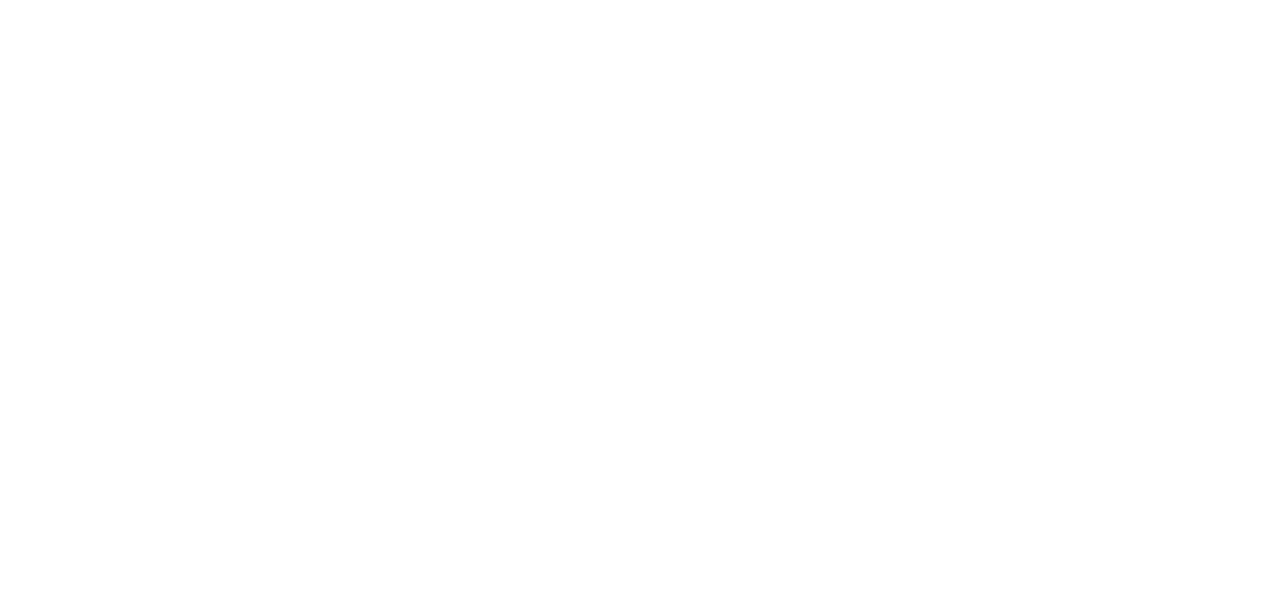
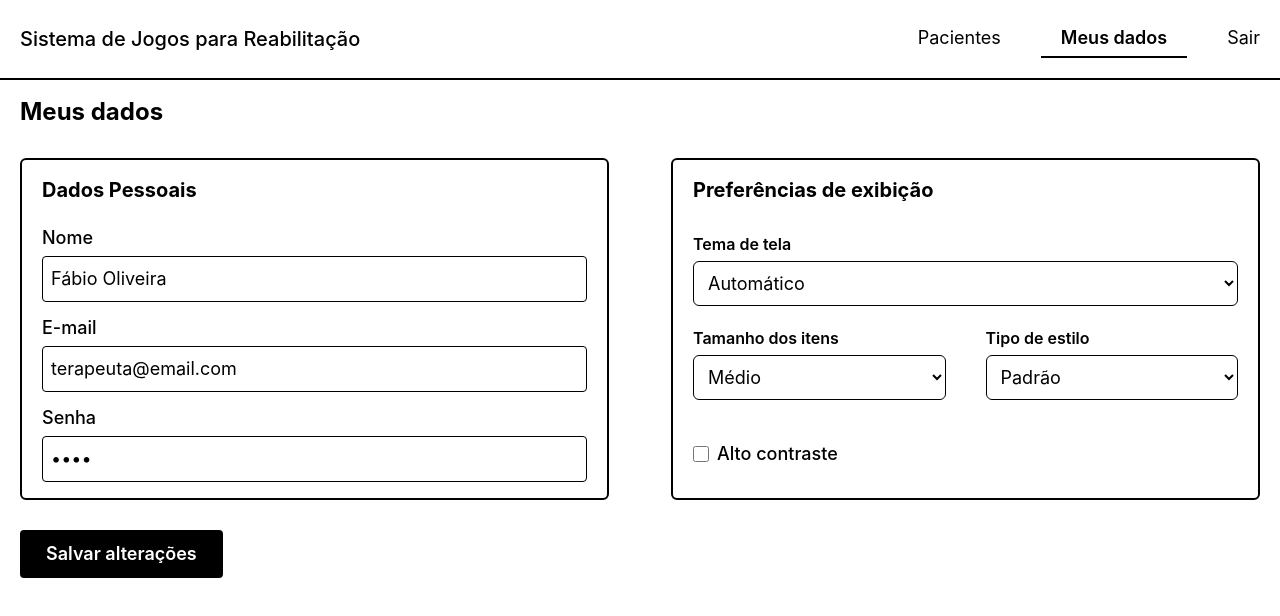
Before and after one commit to LucasDeComi/Jogos-IC, a React (Vite) app in the folder frontend/web/: page /settings in a window 1280 px wide. Before the commit this address had no page. Shown: the top 616 px of the page. Built offline with nearby package versions, Linux system fonts and the light colour scheme.

Commit message:
Adicionando página de configurações para o terapeuta

```diff
--- a/frontend/web/src/components/ui/Button.jsx
+++ b/frontend/web/src/components/ui/Button.jsx
@@ -1,6 +1,7 @@
-export default function Button({ type, large = false, onClick, children }) {
+export default function Button({ type, large = false, onClick, buttonType = "button", children }) {
   return (
     <button
+      type={buttonType}
       className={`font-semibold text-lg py-2 border-2 border-black rounded-sm cursor-pointer
         ${type === "primary" ? "bg-black text-white" : "bg-white text-black"}
         ${large ? "px-12" : "px-6"}
--- a/frontend/web/src/components/ui/Select.jsx
+++ b/frontend/web/src/components/ui/Select.jsx
@@ -5,7 +5,7 @@
             <select
                 value={value}
                 onChange={onChange}
-                className="px-2.5 py-2 border-2 border-black rounded-md"
+                className="p-2.5 border border-black rounded-md"
             >
                 {children}
             </select>
--- a/frontend/web/src/components/ui/Subtitle.jsx
+++ b/frontend/web/src/components/ui/Subtitle.jsx
@@ -1,5 +1,5 @@
-export default function Subtitle({ children }) {
+export default function Subtitle({ children, className = "" }) {
   return (
-    <h2 className="font-bold text-xl">{ children }</h2>
+    <h2 className={`font-bold text-xl ${className}`}>{ children }</h2>
   )
 }
--- a/frontend/web/src/context/AppProvider.jsx
+++ b/frontend/web/src/context/AppProvider.jsx
@@ -1,9 +1,12 @@
-import { PatientProvider } from "./PatientContext"
+import { PatientProvider } from "./PatientContext";
+import { TherapistProvider } from "./TherapistContext";
 
 export default function AppProvider({ children }) {
   return (
     <PatientProvider>
+      <TherapistProvider>
         {children}
+      </TherapistProvider>
     </PatientProvider>
   )
 }
--- a/frontend/web/src/context/PatientContext.jsx
+++ b/frontend/web/src/context/PatientContext.jsx
@@ -1,5 +1,4 @@
 import { createContext, useState } from "react";
-import Swal from "sweetalert2";
 import Patient from "../utils/Patient"
 
 export const PatientContext = createContext();
@@ -24,7 +23,7 @@
     function editPatient(id, theme, style, itemsSize, contrast, useSymbols) {
         setPatients(patients.map(patient =>
             patient.id == id
-            ? {...patient, theme: theme, style: style, itemsSize: itemsSize, contrast: contrast, useSymbols: useSymbols}
+            ? {...patient, theme, style, itemsSize, contrast, useSymbols}
             : patient
         ))
     }
--- /dev/null
+++ b/frontend/web/src/context/TherapistContext.jsx
@@ -0,0 +1,29 @@
+import { createContext, useState } from "react";
+import Therapist from "../utils/Therapist";
+
+export const TherapistContext = createContext();
+
+export function TherapistProvider({ children }) {
+    const [therapist, setTherapist] = useState(
+        new Therapist("Fábio Oliveira", "terapeuta@email.com", "1234")
+    );
+
+    function editTherapist(name, email, password, theme, style, itemsSize, contrast) {
+        setTherapist({
+            ...therapist,
+            name,
+            email,
+            password,
+            theme,
+            style,
+            itemsSize,
+            contrast
+        })
+    }
+
+    return (
+        <TherapistContext.Provider value={{ therapist, editTherapist }}>
+            { children }
+        </TherapistContext.Provider>
+    )
+}
--- a/frontend/web/src/pages/PatientSettings.jsx
+++ b/frontend/web/src/pages/PatientSettings.jsx
@@ -1,6 +1,7 @@
 import { useState, useContext } from "react";
 import { useParams, useNavigate } from "react-router-dom";
 import { PatientContext } from "../context/PatientContext";
+import Swal from "sweetalert2";
 import Button from "../components/ui/Button";
 import Title from "../components/ui/Title";
 import Panel from "../components/ui/Panel";
@@ -24,17 +25,29 @@
   function editSettings() {
     editPatient(id, theme, style, itemsSize, contrast, useSymbols);
     navigate(`/patients/${id}`);
+    Swal.fire({
+      title: "Configurações editadas com sucesso!",
+      icon: "success",
+      toast: true,
+      position: "bottom-end",
+      showConfirmButton: false,
+      timer: 1500,
+      timerProgressBar: true,
+      customClass: {
+          popup: "swal2-toast"
+      }
+    });
   }
 
   return (
-    <section className="flex flex-col items-start gap-5">
+    <form className="flex flex-col items-start gap-5">
       <div className="relative flex items-center w-full">
         <Button onClick={() => navigate(`/patients/${id}`)}>&larr; Voltar</Button>
         <Title className="absolute left-1/2 -translate-x-1/2 whitespace-nowrap">
           Configurações do paciente
         </Title>
       </div>
-      <div className="px-10 w-full">
+      <section className="px-10 w-full">
         <Panel>
           <div className="flex gap-5 items-center w-full px-5 py-3 border-b-2 border-black">
             <span className="text-[16px]">Prontuário: {patient.id}</span>
@@ -93,11 +106,11 @@
             />
           </form>
         </Panel>
-      </div>
+      </section>
       <div className="flex gap-5">
         <Button type="primary" onClick={() => editSettings()}>Salvar alterações</Button>
         <Button onClick={() => navigate(`/patients/${id}`)}>Cancelar</Button>
       </div>
-    </section>
+    </form>
   );
 }
--- /dev/null
+++ b/frontend/web/src/pages/TherapistSettings.jsx
@@ -0,0 +1,122 @@
+import { useState, useContext } from "react";
+import { useNavigate } from "react-router-dom";
+import { TherapistContext } from "../context/TherapistContext";
+import Swal from "sweetalert2"
+import Title from "../components/ui/Title";
+import Subtitle from "../components/ui/Subtitle";
+import Panel from "../components/ui/Panel";
+import Input from "../components/ui/Input";
+import Select from "../components/ui/Select";
+import Checkbox from "../components/ui/Checkbox";
+import Button from "../components/ui/Button";
+
+export default function TherapistSettings() {
+    const { therapist, editTherapist } = useContext(TherapistContext);
+
+    const [name, setName] = useState(therapist.name);
+    const [email, setEmail] = useState(therapist.email);
+    const [password, setPassword] = useState(therapist.password);
+    const [theme, setTheme] = useState(therapist.theme);
+    const [style, setStyle] = useState(therapist.style);
+    const [itemsSize, setItemsSize] = useState(therapist.itemsSize);
+    const [contrast, setContrast] = useState(therapist.contrast);
+
+    const navigate = useNavigate();
+
+    function editSettings() {
+        if(!name || !email || !password) {
+            Swal.fire({
+                title: "Todos os dados pessoais são obrigatórios.",
+                confirmButtonColor: "black"
+            });
+            return;
+        }
+
+        editTherapist(name, email, password, theme, style, itemsSize, contrast);
+
+        navigate("/patients");
+
+        Swal.fire({
+            title: "Dados editados com sucesso!",
+            icon: "success",
+            toast: true,
+            position: "bottom-end",
+            showConfirmButton: false,
+            timer: 1500,
+            timerProgressBar: true,
+            customClass: {
+                popup: "swal2-toast"
+            }
+        });
+    }
+
+    return (
+        <form className="flex flex-col items-start gap-7.5">
+            <Title>Meus dados</Title>
+            <section className="w-full flex justify-between gap-[5%]">
+                <Panel className="flex flex-col gap-3 px-5 py-4">
+                    <Subtitle className="mb-2">Dados Pessoais</Subtitle>
+                    <Input
+                        label="Nome"
+                        value={name}
+                        onChange={(e) => setName(e.target.value)}
+                    />
+                    <Input
+                        type="email"
+                        label="E-mail"
+                        value={email}
+                        onChange={(e) => setEmail(e.target.value)}
+                    />
+                    <Input
+                        type="password"
+                        label="Senha"
+                        value={password}
+                        onChange={(e) => setPassword(e.target.value)}
+                    />
+                </Panel>
+                <Panel className="flex flex-col gap-5 px-5 py-4">
+                    <Subtitle className="mb-2">Preferências de exibição</Subtitle>
+                    <Select
+                        label="Tema de tela"
+                        value={theme}
+                        onChange={(e) => setTheme(e.target.value)}
+                    >
+                        <option value="light">Claro</option>
+                        <option value="dark">Escuro</option>
+                        <option value="auto">Automático</option>
+                    </Select>
+                    <div className="flex gap-10 mb-5">
+                        <div className="flex-1">
+                            <Select
+                                label="Tamanho dos itens"
+                                value={itemsSize}
+                                onChange={(e) => setItemsSize(e.target.value)}
+                            >
+                                <option value="small">Pequeno</option>
+                                <option value="medium">Médio</option>
+                                <option value="big">Grande</option>
+                            </Select>
+                        </div>
+                        <div className="flex-1">
+                            <Select
+                                label="Tipo de estilo"
+                                value={style}
+                                onChange={(e) => setStyle(e.target.value)}
+                            >
+                                <option value="standart">Padrão</option>
+                                <option value="compact">Reduzido</option>
+                                <option value="elegant">Elegante</option>
+                            </Select>
+                        </div>
+                    </div>
+                    <Checkbox
+                        label="Alto contraste"
+                        checked={contrast}
+                        onChange={(e) => setContrast(e.target.checked)}
+                    />
+                </Panel>
+            </section>
+            <Button type="primary" onClick={() => editSettings()}>Salvar alterações</Button>
+        </form>
+    )
+}
--- a/frontend/web/src/routes/AppRoutes.jsx
+++ b/frontend/web/src/routes/AppRoutes.jsx
@@ -4,6 +4,7 @@
 import RegisterPatient from "../pages/RegisterPatient";
 import ViewPatient from "../pages/ViewPatient";
 import PatientSettings from "../pages/PatientSettings";
+import TherapistSettings from "../pages/TherapistSettings";
 
 export default function AppRoutes() {
   return (
@@ -13,6 +14,7 @@
         <Route path="/patients/register" element={<RegisterPatient />}/>
         <Route path="/patients/:id" element={<ViewPatient />}/>
         <Route path="/patients/settings/:id" element={<PatientSettings />}/>
+        <Route path="/settings" element={<TherapistSettings />}/>
       </Route>
     </Routes>
   )
--- /dev/null
+++ b/frontend/web/src/utils/Therapist.js
@@ -0,0 +1,22 @@
+import { therapistSettings as settings } from "./settings";
+
+export default class Therapist {
+    constructor(_name, _email, _password) {
+        this.name = _name;
+        this.email = _email;
+        this.password = _password;
+        this.theme = settings.theme;
+        this.style = settings.style;
+        this.itemsSize = settings.itemsSize;
+        this.contrast = settings.contrast;
+        this.useSymbols = settings.useSymbols;
+    }
+
+    updateSettings(_theme, _style, _itemsSize, _contrast, _useSymbols) {
+        this.theme = _theme;
+        this.style = _style;
+        this.itemsSize = _itemsSize;
+        this.contrast = _contrast;
+        this.useSymbols = _useSymbols;
+    }
+}
```
Also changed, not shown: frontend/web/src/pages/RegisterPatient.jsx (+14 -2 lines).
